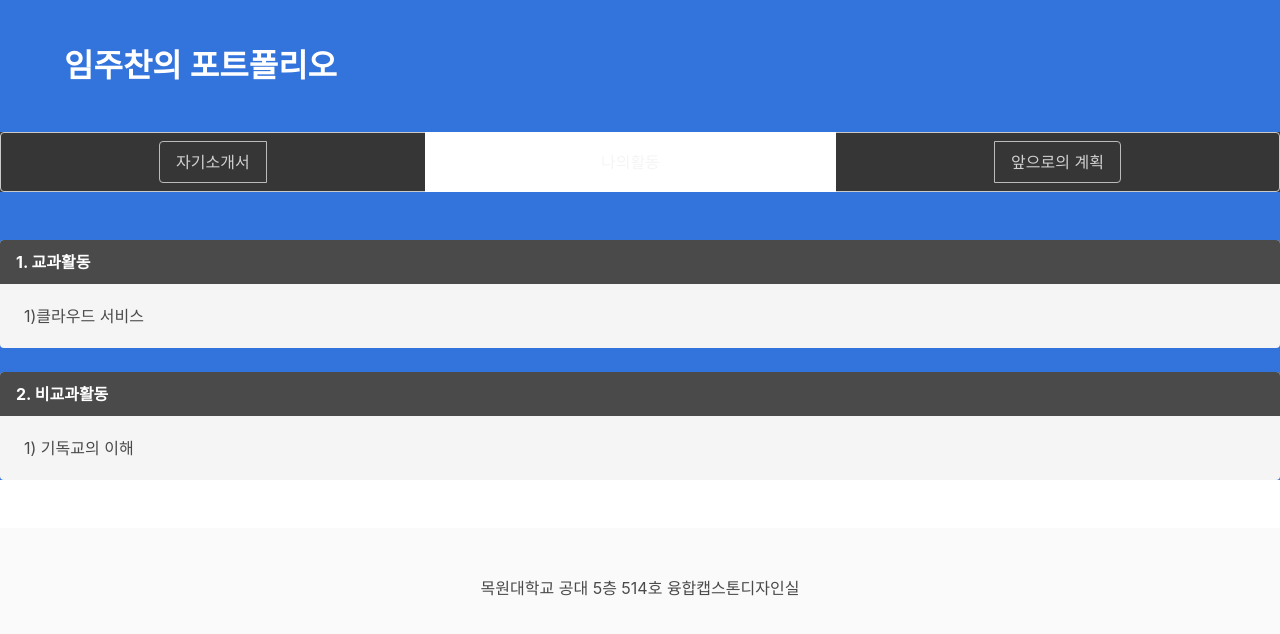
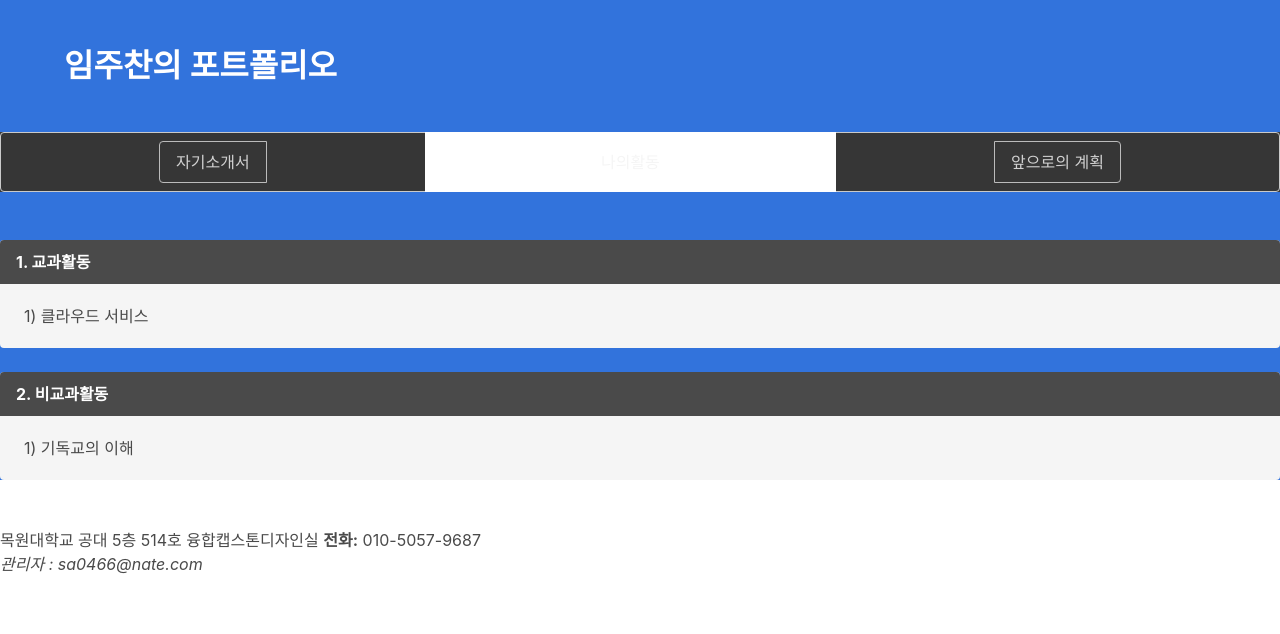
Before and after one commit to jc0466/juchan2_homepage, a Nuxt app: page /about in a window 1280 px wide. Shown: the top 634 px of the page. Built offline with nearby package versions, Linux system fonts and the light colour scheme; a small style sheet from the web is missing.

Commit message:
2018-06-15*7

```diff
--- a/layouts/default.vue
+++ b/layouts/default.vue
@@ -3,9 +3,10 @@
     <nuxt/>
    <br>
    <br>
-    <footer class="footer has-text-centered">
-      <div>
-      목원대학교 공대 5층 514호 융합캡스톤디자인실</div>
-    </footer>
+    <footer>
+		<p>목원대학교 공대 5층 514호 융합캡스톤디자인실
+    <b>전화:</b> 010-5057-9687</p>
+        	<p><address>관리자 : sa0466@nate.com</address>
+	</footer>
   </div>
 </template>
--- a/pages/about.vue
+++ b/pages/about.vue
@@ -33,7 +33,7 @@
 <br>
 <article class="message">
       <div class="message-header">1. 교과활동</div>
-      <div class="message-body">1)클라우드 서비스</div>
+      <div class="message-body">1) 클라우드 서비스</div>
     </article>
     <article class="message">
       <div class="message-header">2. 비교과활동</div>
```
